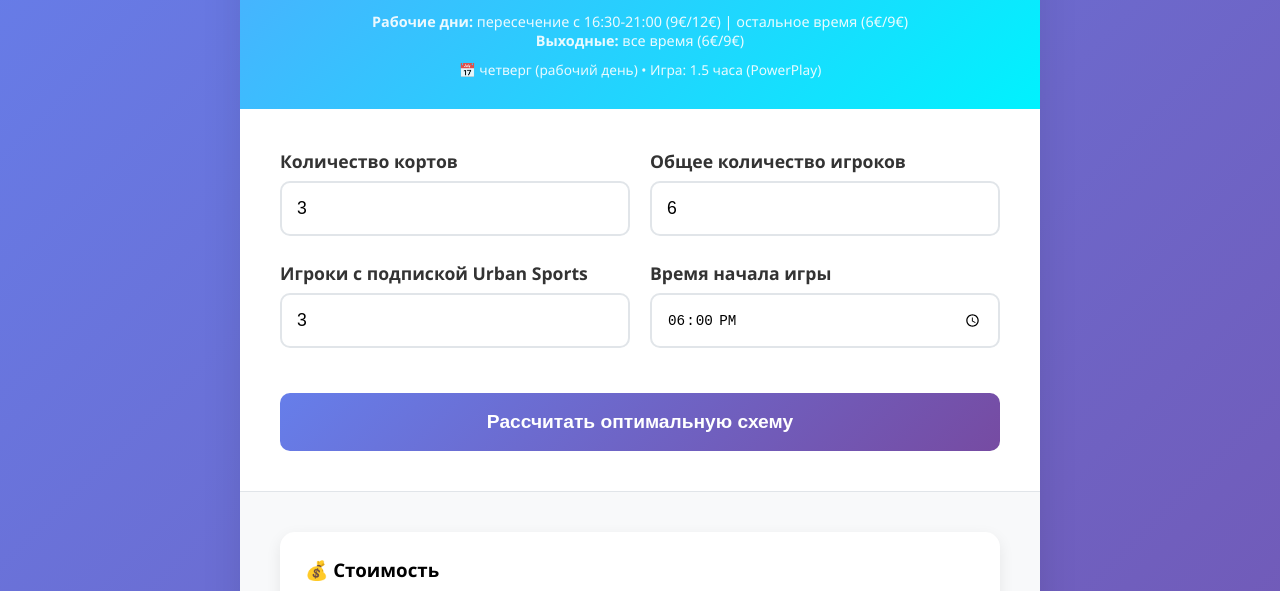
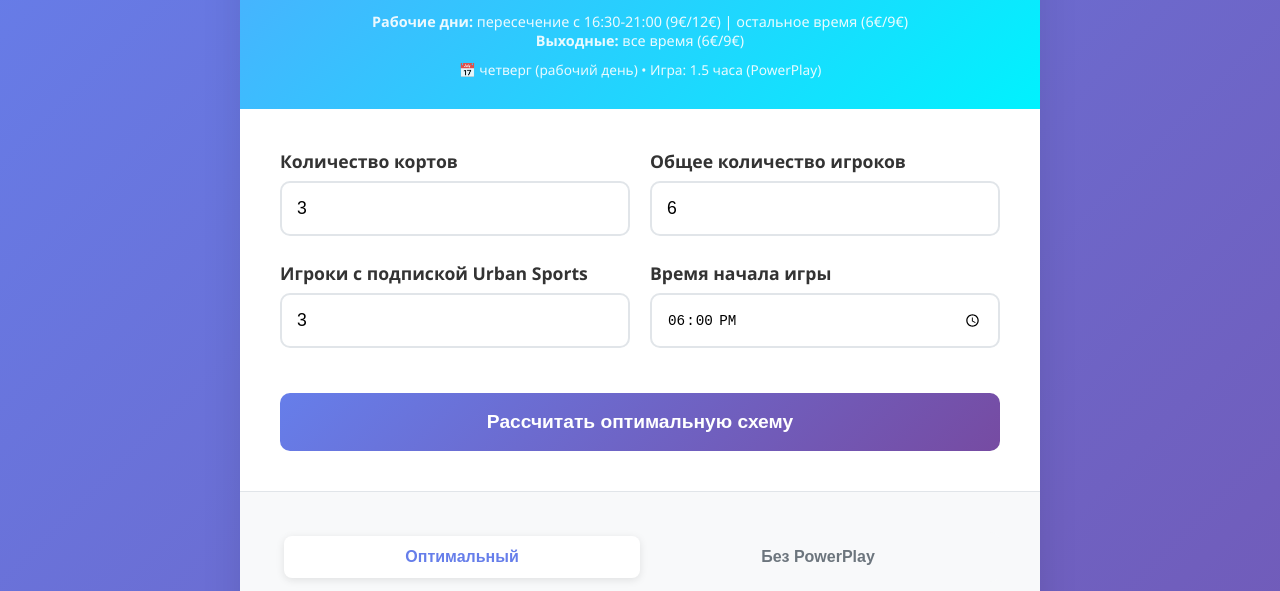
Before and after one commit to akhvorov/squash, a plain HTML site: page index.html in a window 1280 px wide. Both pictures are taken after a click on the button "Рассчитать оптимальную схему". Shown: the part 142-733 px from the top of the page. Drawn offline with Linux system fonts and the light colour scheme.

Commit message:
Add another scheme of calculation in a new tab

```diff
--- a/index.html
+++ b/index.html
@@ -104,6 +104,42 @@
             background: rgba(255, 255, 255, 0.9);
             color: #667eea;
             border-color: white;
+        }
+
+        .tabs-container {
+            margin-bottom: 20px;
+        }
+
+        .tabs {
+            display: flex;
+            background: #f8f9fa;
+            border-radius: 10px;
+            padding: 4px;
+            margin-bottom: 20px;
+        }
+
+        .tab {
+            flex: 1;
+            padding: 12px 20px;
+            background: transparent;
+            border: none;
+            border-radius: 8px;
+            cursor: pointer;
+            font-size: 1em;
+            font-weight: 600;
+            color: #6c757d;
+            transition: all 0.3s ease;
+        }
+
+        .tab.active {
+            background: white;
+            color: #667eea;
+            box-shadow: 0 2px 8px rgba(0,0,0,0.1);
+        }
+
+        .tab:hover:not(.active) {
+            color: #495057;
+            background: rgba(255, 255, 255, 0.5);
         }
 
 
@@ -302,6 +338,13 @@
         </div>
 
         <div class="results hidden" id="results">
+            <div class="tabs-container">
+                <div class="tabs">
+                    <button class="tab active" onclick="switchTab('optimal')" id="tab-optimal">Optimal</button>
+                    <button class="tab" onclick="switchTab('no-pp')" id="tab-no-pp">No PP</button>
+                </div>
+            </div>
+
             <div class="cost-summary">
                 <h3 id="cost-title">💰 Стоимость</h3>
                 <div class="cost-item">
@@ -358,6 +401,10 @@
                     plan: "📋 Оптимальный план",
                     payments: "💳 Платежи по игрокам"
                 },
+                tabs: {
+                    optimal: "Оптимальный",
+                    noPp: "Без PowerPlay"
+                },
                 days: ["воскресенье", "понедельник", "вторник", "среда", "четверг", "пятница", "суббота"],
                 dayTypes: {
                     weekday: "рабочий день",
@@ -393,6 +440,10 @@
                     savings: "Savings from subscriptions:",
                     plan: "📋 Optimal plan",
                     payments: "💳 Player payments"
+                },
+                tabs: {
+                    optimal: "Optimal",
+                    noPp: "No PowerPlay"
                 },
                 days: ["Sunday", "Monday", "Tuesday", "Wednesday", "Thursday", "Friday", "Saturday"],
                 dayTypes: {
@@ -430,6 +481,10 @@
                     plan: "📋 Optimaler Plan",
                     payments: "💳 Spielerzahlungen"
                 },
+                tabs: {
+                    optimal: "Optimal",
+                    noPp: "Kein PowerPlay"
+                },
                 days: ["Sonntag", "Montag", "Dienstag", "Mittwoch", "Donnerstag", "Freitag", "Samstag"],
                 dayTypes: {
                     weekday: "Werktag",
@@ -444,6 +499,7 @@
         };
 
         let currentLanguage = 'ru';
+        let currentAlgorithm = 'optimal';
 
         // Цены на человека
         const PRICES = {
@@ -504,6 +560,10 @@
         }
 
         function squashMinCost(courts, subs, startTime, dayType) {
+            if (currentAlgorithm === 'no-pp') {
+                return squashNoPPCost(courts, subs, startTime, dayType);
+            }
+
             let bestCost = Infinity;
             let bestPlan = null;
             const costWithoutSubs = courts * getPPPrice(startTime, dayType) * 2;
@@ -542,6 +602,33 @@
             }
 
             return { cost: bestCost, plan: bestPlan, costWithoutSubs };
+        }
+
+        function squashNoPPCost(courts, subs, startTime, dayType) {
+            // Простой алгоритм: все корты как обычные слоты (без PowerPlay)
+            const slotsForSubs = [];
+
+            for (let i = 0; i < courts; i++) {
+                // Каждый корт = 2 слота на каждого из 2-х игроков
+                slotsForSubs.push(getSlotPrice(startTime, dayType, 0));
+                slotsForSubs.push(getSlotPrice(startTime, dayType, 0));
+                slotsForSubs.push(getSlotPrice(startTime, dayType, 1));
+                slotsForSubs.push(getSlotPrice(startTime, dayType, 1));
+            }
+
+            // Применяем подписки к разбитым слотам
+            const freeSlots = subs;
+            const slotCostsSorted = slotsForSubs.sort((a, b) => a - b);
+            const paidSlots = slotCostsSorted.slice(freeSlots);
+            const costWithSubs = paidSlots.reduce((sum, cost) => sum + cost, 0);
+
+            // Стоимость без подписок (все как PowerPlay для сравнения)
+            const costWithoutSubs = courts * getPPPrice(startTime, dayType) * 2;
+
+            // План: все корты как обычные слоты
+            const plan = new Array(courts).fill("slots");
+
+            return { cost: costWithSubs, plan: plan, costWithoutSubs };
         }
 
         function generateChoices(courts) {
@@ -756,6 +843,9 @@
             // Устанавливаем сегодняшний день по умолчанию
             setTodayAsDefault();
 
+            // Инициализируем переводы вкладок
+            updateTabLabels();
+
             const inputs = document.querySelectorAll('input, select');
             inputs.forEach(input => {
                 input.addEventListener('change', calculate);
@@ -777,6 +867,33 @@
             const resultsDiv = document.getElementById('results');
             if (resultsDiv && !resultsDiv.classList.contains('hidden')) {
                 calculate();
+            }
+        }
+
+        function switchTab(algorithm) {
+            currentAlgorithm = algorithm;
+
+            // Обновляем активную вкладку
+            document.querySelectorAll('.tab').forEach(tab => tab.classList.remove('active'));
+            document.getElementById(`tab-${algorithm}`).classList.add('active');
+
+            // Обновляем названия вкладок
+            updateTabLabels();
+
+            // Если результаты уже показаны, пересчитываем их с новым алгоритмом
+            const resultsDiv = document.getElementById('results');
+            if (resultsDiv && !resultsDiv.classList.contains('hidden')) {
+                calculate();
+            }
+        }
+
+        function updateTabLabels() {
+            const t = translations[currentLanguage].tabs;
+            if (document.getElementById('tab-optimal')) {
+                document.getElementById('tab-optimal').textContent = t.optimal;
+            }
+            if (document.getElementById('tab-no-pp')) {
+                document.getElementById('tab-no-pp').textContent = t.noPp;
             }
         }
 
@@ -816,6 +933,9 @@
 
             // Обновляем отображение дня
             updateDayDisplay();
+
+            // Обновляем названия вкладок
+            updateTabLabels();
         }
 
         function updateDayDisplay() {
```
